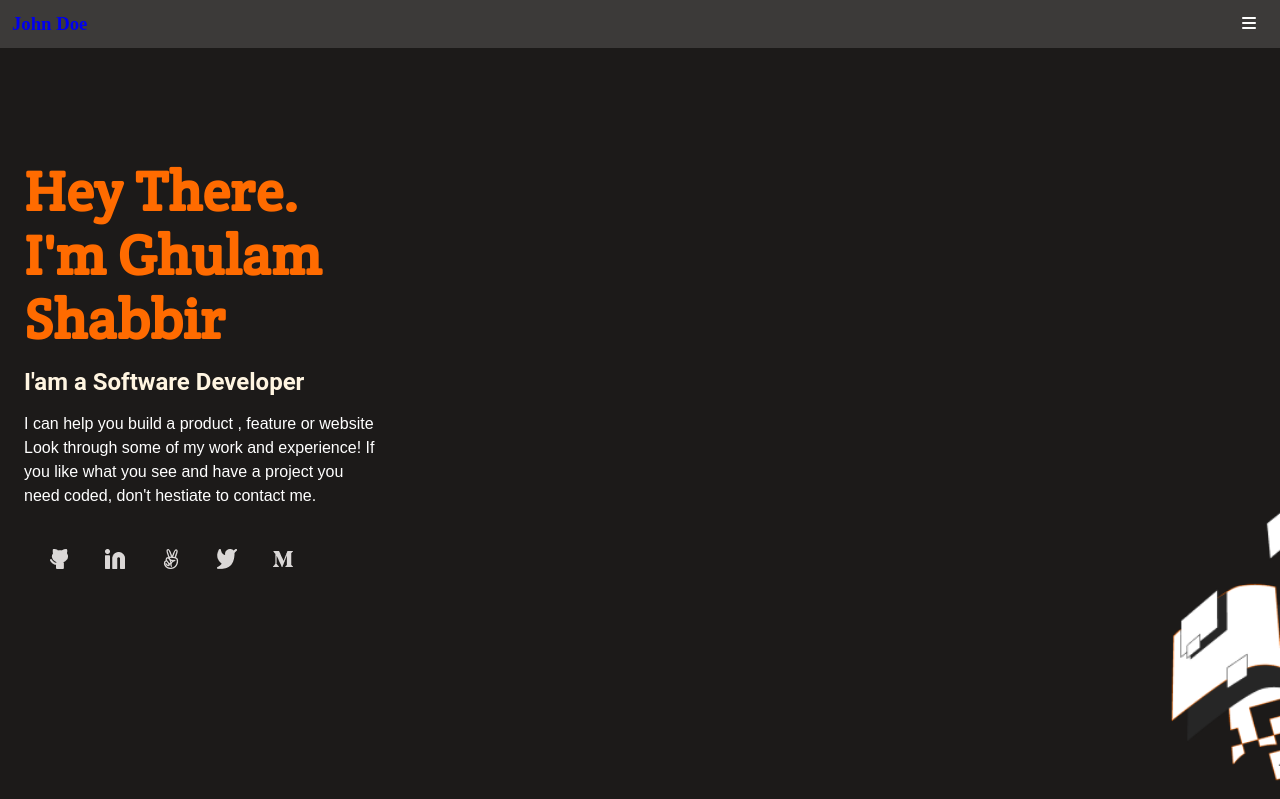
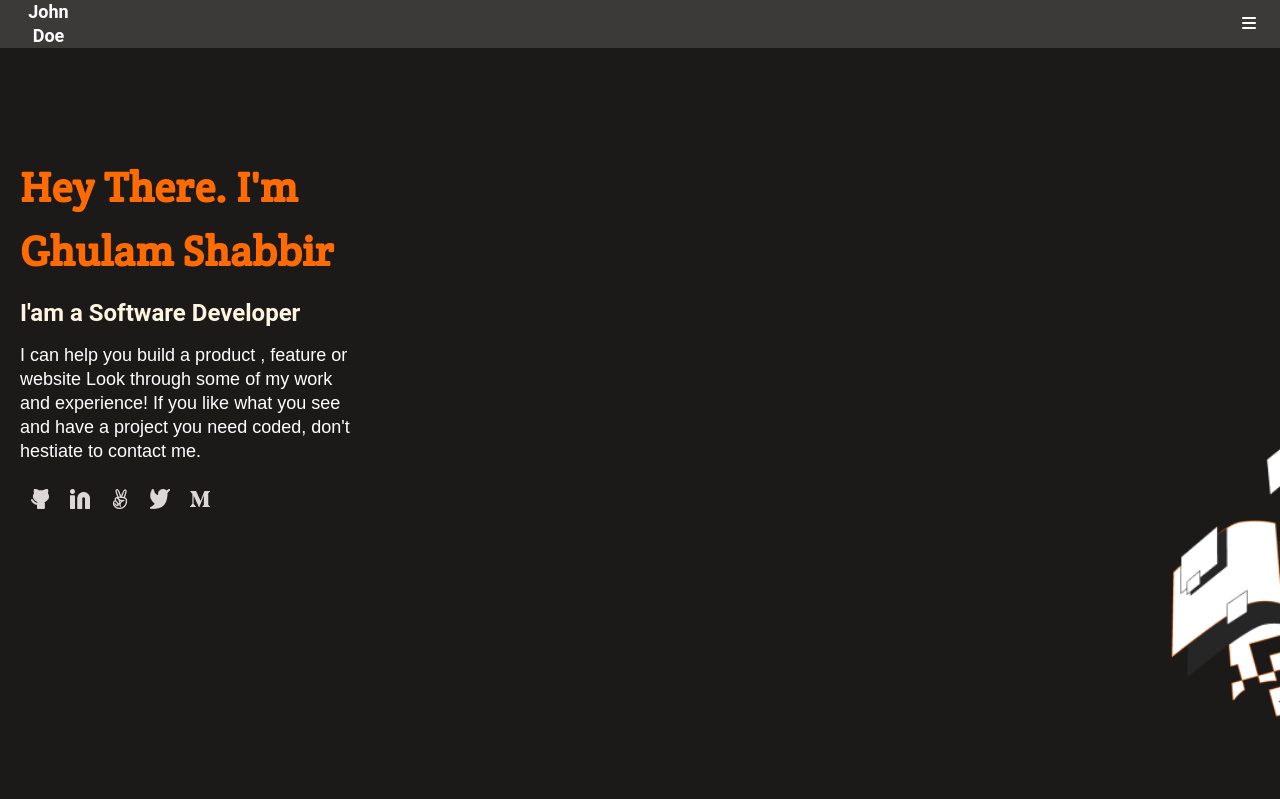
Before and after one commit to AJ193/Portfolio-A, a website: page index.html in a window 1280 px wide. Shown: the top 799 px of the page. Drawn offline with Linux system fonts and the light colour scheme.

Commit message:
modify css file

```diff
--- a/style.css
+++ b/style.css
@@ -1,4 +1,6 @@
+/* stylelint-disable no-missing-end-of-source-newline */
 @import url('https://fonts.googleapis.com/css2?family=Crete+Round&display=swap');
+
 * {
   padding: 0;
   margin: 0;
@@ -25,8 +27,21 @@ nav {
   padding-left: 12px;
   padding-right: 24px;
   z-index: 999;
-  /* stylelint-disable-next-line color-hex-case */
-  background: #3C3A39;
+  background: #3c3a39;
+}
+
+#JohnDoe h3 {
+  width: 73px;
+  height: 24px;
+  font-style: normal;
+  font-weight: 700;
+  font-size: 18px;
+  line-height: 24px;
+  display: flex;
+  align-items: center;
+  text-align: center;
+  color: white;
+  font-family: 'Roboto', serif;
 }
 
 .nav-center {
@@ -55,7 +70,7 @@ nav {
 .mainbody {
   height: 100vh;
   width: 100%;
-  padding: 160px 24px 0;
+  padding: 155px 20px 0;
   display: flex;
   flex-direction: column;
   gap: 1rem;
@@ -64,7 +79,7 @@ nav {
   background-repeat: no-repeat;
   background-size: 11rem;
   background-position: 100%;
-  background-position-y: 22rem;
+  background-position-y: 18rem;
 }
 
 .title {
@@ -76,7 +91,7 @@ nav {
 
 .title h1 {
   font-family: 'Crete Round', serif;
-  font-size: 56px;
+  font-size: 42px;
   line-height: 64px;
   letter-spacing: 0.37px;
   width: 20rem;
@@ -92,21 +107,20 @@ nav {
 
 .discription p {
   font-weight: 400;
-  font-size: 16px;
+  font-size: 18px;
   line-height: 24px;
   color: #fff;
-  width: 22rem;
+  width: 21rem;
   font-family: 'Poppins', sans-serif;
 }
 
 .social-links {
-  padding: 15px;
   display: flex;
   width: 10rem;
   justify-content: space-between;
   align-items: center;
   list-style: none;
-  gap: 1rem;
+  gap: 0;
 }
 
 .my-recent-works {
```
Also changed, not shown: 1 other file.
